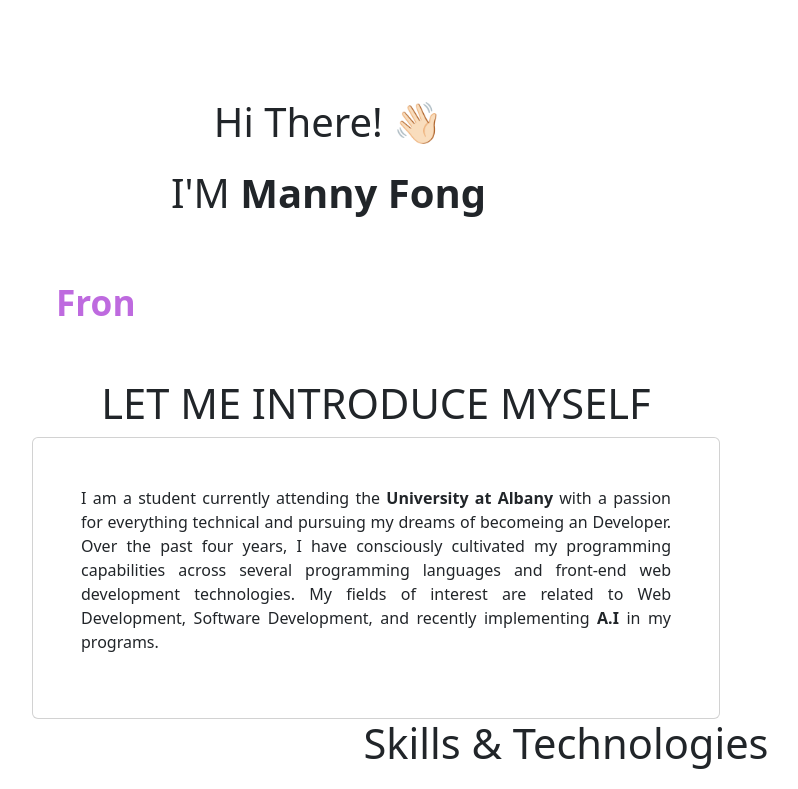
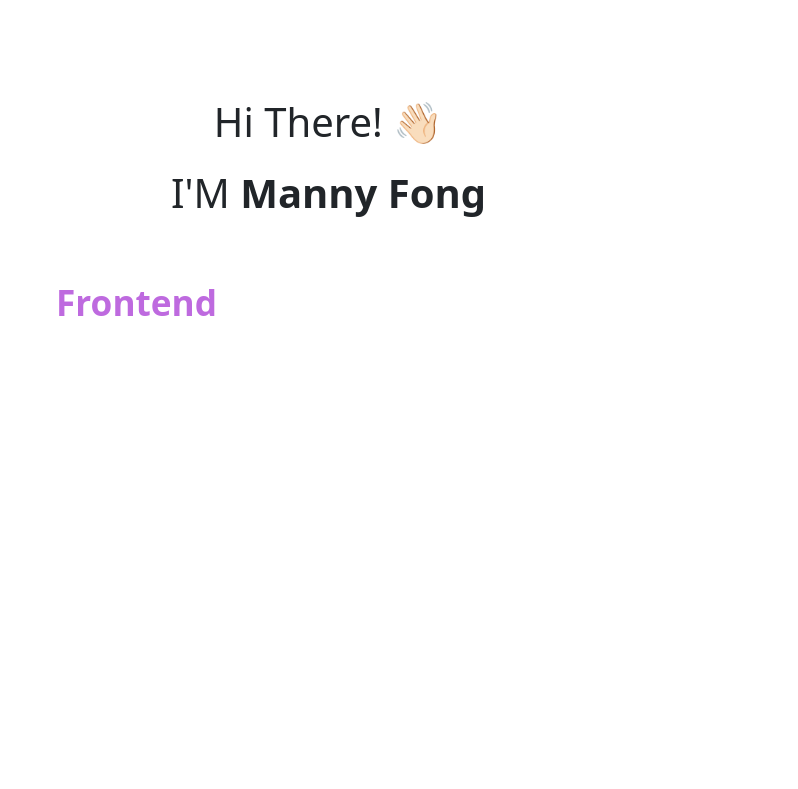
Before and after one commit to BasicallyManny/Personal-Portfolio-Website, a React (Vite) app in the folder personal-porfolio-website/: page / in a window 1280 px wide. Shown: the top 789 px of the page, without its empty margins (74-872 px from the left). Built offline with nearby package versions, Linux system fonts and the light colour scheme.

Commit message:
Split pages into individual pages for asthetic purposes

```diff
--- a/personal-porfolio-website/package.json
+++ b/personal-porfolio-website/package.json
@@ -21,6 +21,7 @@
     "react-icons": "^5.0.1",
     "react-parallax": "^3.5.1",
     "react-particles": "^2.12.2",
+    "react-router-dom": "^6.22.2",
     "tsparticles": "^3.2.1",
     "typewriter-effect": "^2.21.0"
   },
--- a/personal-porfolio-website/src/App.jsx
+++ b/personal-porfolio-website/src/App.jsx
@@ -1,6 +1,10 @@
 import './App.css'
 import "./index.css"
 import 'bootstrap/dist/css/bootstrap.min.css' //import bootstrap styles
+import {BrowserRouter as Router,Route,Routes,Navigate} from "react-router-dom";
+import { useState, useEffect } from "react";
+import ScrollToTop from './components/constants/ScrollToTop.jsx';
+import PreLoader from './components/constants/Preloader.jsx';
 import Navbar from './components/Navbar.jsx'
 import Home from './components/Home.jsx'
 import About from './components/About.jsx'
@@ -9,16 +13,30 @@ import Projects from './components/Projects'
 //import Contact from './components/Contact'
 
 function App() {
+  const [load, upadateLoad] = useState(true);
+  useEffect(() => {
+    const timer = setTimeout(() => {
+      upadateLoad(false);
+    }, 1200);
 
+    return () => clearTimeout(timer);
+  }, []);
   return (
-    <main>
-      <Navbar></Navbar>
-      <Home></Home>
-      <About></About>
-      <Skills></Skills>
-      <Projects></Projects>
-    </main>
-  )
+    <Router>
+      <PreLoader load={load} />
+      <div className="App" id={load ? "no-scroll" : "scroll"}>
+        <Navbar />
+        <ScrollToTop />
+        <Routes>
+          <Route path="/" element={<Home />} />
+          <Route path="/project" element={<Projects />} />
+          <Route path="/about" element={<About />} />
+          <Route path="/resume" element={<Skills />} />
+          <Route path="*" element={<Navigate to="/"/>} />
+        </Routes>
+      </div>
+    </Router>
+  );
 }
 
 export default App
--- a/personal-porfolio-website/src/components/About.jsx
+++ b/personal-porfolio-website/src/components/About.jsx
@@ -3,10 +3,10 @@ import AboutCard from "./aboutComponents/AboutCard";
 
 export default function About(){
     return(
-        <Container fluid id="AboutContainer" className="relative !pb-8 !pt-8 !-z-50">
+        <Container fluid id="AboutContainer" className="relative !pb-24 mb-9 !pt-8">
             <Container>
-                <Row>
-                    <Col md={8} className="!pt-20 !pb-5 !text-center">
+                <Row className="justify-center">
+                    <Col md={8} className="!pt-20 !pb-5 !text-center !min-w-full">
                     <h1 style={{ fontSize: "2.6em" }}>LET ME <span className=""> INTRODUCE </span> MYSELF</h1>
                         <AboutCard></AboutCard>
                     </Col>
--- a/personal-porfolio-website/src/components/Home.jsx
+++ b/personal-porfolio-website/src/components/Home.jsx
@@ -7,8 +7,8 @@ import '../components/aboutComponents/about.css';
 
 export default function Home(){
     return(
-        <section id="HomeCard">
-             <Container fluid className="relative -z-50 bg-top bg-no-repeat !pb-7 !pt-7 " id="home-section">
+        <section id="home">
+             <Container fluid className="relative bg-top bg-no-repeat !pb-7 !pt-7 " id="home-section">
                 <Particle></Particle>
                 <Container id="home-content" className="text-left text-slate-400 !pt-36 !pr-0 !pb-8 z-0 ">
                     <Row>
--- a/personal-porfolio-website/src/components/aboutComponents/AboutCard.jsx
+++ b/personal-porfolio-website/src/components/aboutComponents/AboutCard.jsx
@@ -1,6 +1,4 @@
 import {Container,Col} from "react-bootstrap";
-import Card from 'react-bootstrap/Card';
-
 
 export default function AboutCard(){
     return(
@@ -9,19 +7,17 @@ export default function AboutCard(){
             <Container id="AboutContainer">
                 <Container fluid id="AboutContent" className="pl-15">
                     <Col id="AboutInfo">
-                        <Card>
-                            <Card.Body>
+                        <>
                             <blockquote className="mb-0">
-                                    <p style={{ textAlign: "justify" }} className=" italic subpixel-antialiased text-lg z-10 pl-16 pr-16 !mt-5">
-                                      I am a student currently attending the <span className="color--purple"><strong>University at Albany </strong></span>
+                                <p style={{ textAlign: "justify" }} className=" italic subpixel-antialiased text-lg !z-10 pl-16 pr-16 !mt-5">
+                                    I am a student currently attending the  <span className="color--purple"><strong>University at Albany </strong></span>
                                     with a passion for everything technical and pursuing my dreams of becomeing an Developer. Over the past four years,
                                     I have consciously cultivated my programming capabilities across several programming languages and front-end web
                                     development technologies. My fields of interest are related to Web Development, Software Development, and recently implementing
                                     <strong> A.I </strong> in my programs.
                                 </p>
                             </blockquote>
-                            </Card.Body>
-                        </Card>
+                        </>
                     </Col>
                 </Container>
             </Container>
--- /dev/null
+++ b/personal-porfolio-website/src/components/constants/Preloader.jsx
@@ -0,0 +1,5 @@
+export default function PreLoader(props) {
+  return(
+    <div id={props.load ? "preloader" : "preloader-none"}></div>
+  );
+}
--- /dev/null
+++ b/personal-porfolio-website/src/components/constants/ScrollToTop.jsx
@@ -0,0 +1,10 @@
+import { useEffect } from "react";
+import { useLocation } from "react-router-dom";
+
+export default function ScrollToTop() {
+  const { pathname } = useLocation();
+  useEffect(() => {
+    window.scrollTo(0, 0);
+  }, [pathname]);
+  return null;
+}
```
Also changed, not shown: 1 other file (tests, documents, lock files or other folders). Lines whose indentation alone changed are shown as unchanged.
